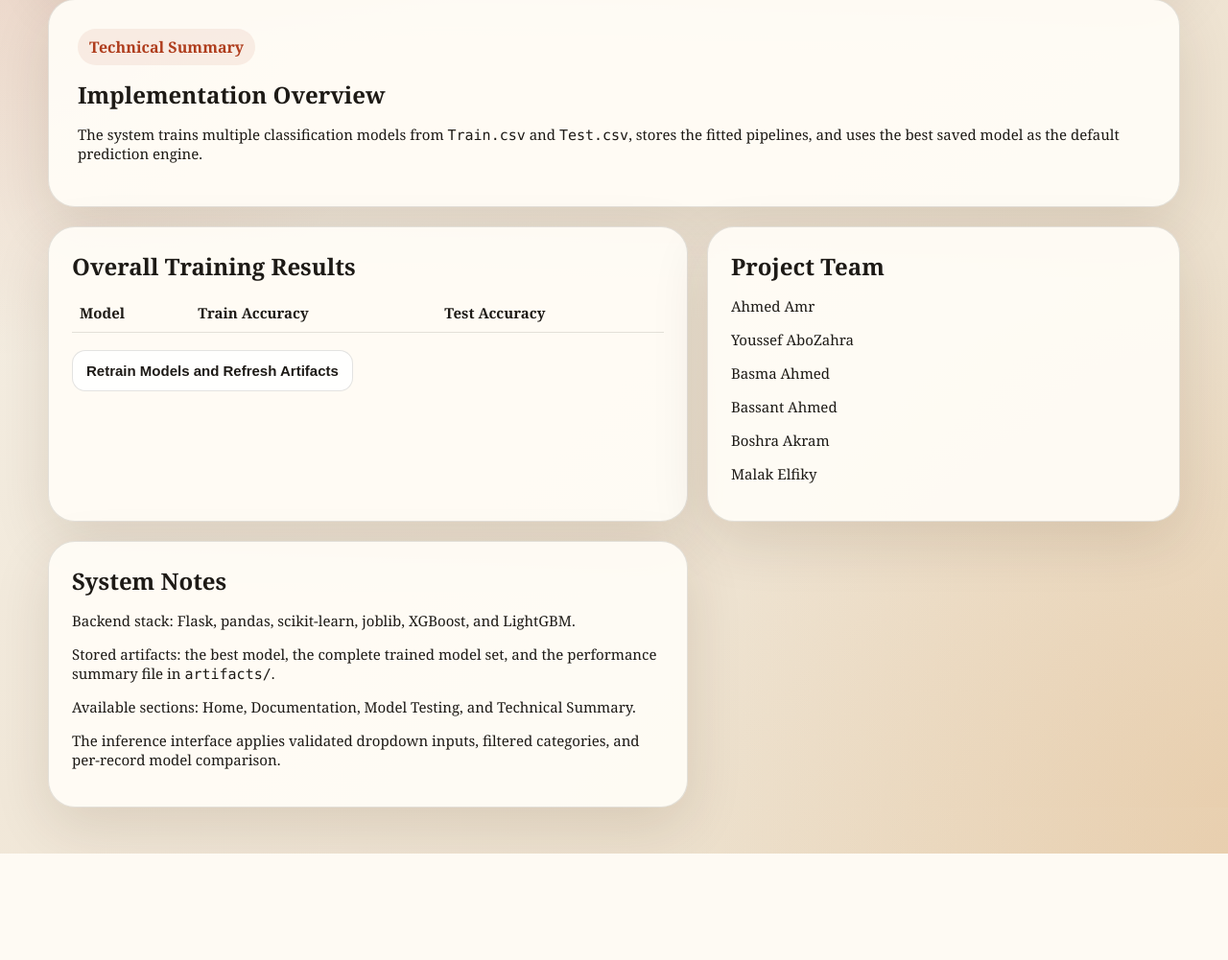
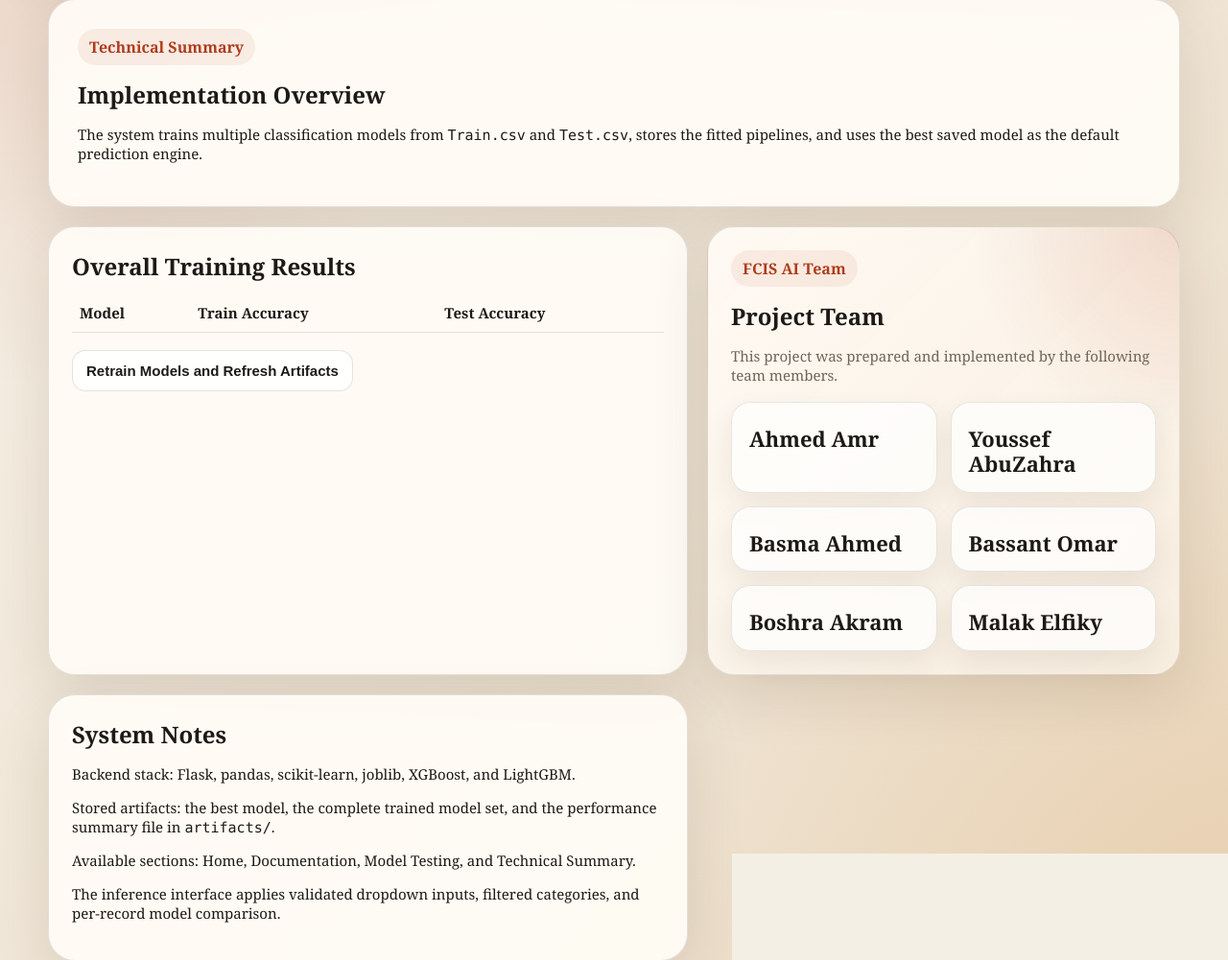
Before and after one commit to Ahm27/Employee_Salary_Prediction_Models, a Flask app: page /developers in a window 1280 px wide. Shown: the part 127-1128 px from the top of the page at 96% size. Before the commit the page ends 1017 px from the top, so only its background shows below. Run offline with Flask 3, Linux system fonts and the light colour scheme; lists and menus that the app fills with data are empty; parts of the project's set-up code (start-up, migrations or seed data) failed here and were passed over.

Commit message:
Revamp team section with new layout and styles

```diff
--- a/templates/developers.html
+++ b/templates/developers.html
@@ -41,14 +41,39 @@
       </form>
     </div>
 
-    <div class="panel">
+    <div class="panel team-panel">
+      <span class="pill">FCIS AI Team</span>
       <h2>Project Team</h2>
-      <p>Ahmed Amr</p>
-      <p>Youssef AboZahra</p>
-      <p>Basma Ahmed</p>
-      <p>Bassant Ahmed</p>
-      <p>Boshra Akram</p>
-      <p>Malak Elfiky</p>
+      <p class="small">
+        This project was prepared and implemented by the following team members.
+      </p>
+
+      <div class="team-grid">
+        <div class="team-card">
+
+          <h3>Ahmed Amr</h3>
+        </div>
+        <div class="team-card">
+
+          <h3>Youssef AbuZahra</h3>
+        </div>
+        <div class="team-card">
+
+          <h3>Basma Ahmed</h3>
+        </div>
+        <div class="team-card">
+
+          <h3>Bassant Omar</h3>
+        </div>
+        <div class="team-card">
+
+          <h3>Boshra Akram</h3>
+        </div>
+        <div class="team-card">
+
+          <h3>Malak Elfiky</h3>
+        </div>
+      </div>
     </div>
 
     <div class="panel">
@@ -59,4 +84,57 @@
       <p>The inference interface applies validated dropdown inputs, filtered categories, and per-record model comparison.</p>
     </div>
   </section>
+
+  <style>
+    .team-panel {
+      background:
+        radial-gradient(circle at top right, rgba(175, 61, 29, 0.14), transparent 32%),
+        linear-gradient(135deg, rgba(255, 250, 244, 0.96), rgba(248, 239, 225, 0.94));
+    }
+
+    .team-grid {
+      display: grid;
+      grid-template-columns: repeat(2, minmax(0, 1fr));
+      gap: 14px;
+      margin-top: 18px;
+    }
+
+    .team-card {
+      padding: 16px 18px;
+      border-radius: 20px;
+      border: 1px solid rgba(29, 26, 22, 0.1);
+      background: rgba(255, 255, 255, 0.72);
+      box-shadow: 0 12px 28px rgba(60, 32, 10, 0.08);
+    }
+
+    .team-card h3 {
+      margin: 8px 0 0;
+      font-size: 22px;
+      line-height: 1.2;
+    }
+
+    .team-badge {
+      display: inline-flex;
+      align-items: center;
+      justify-content: center;
+      min-width: 42px;
+      height: 42px;
+      padding: 0 12px;
+      border-radius: 999px;
+      background: linear-gradient(135deg, #af3d1d, #d06d30);
+      color: #fff;
+      font-weight: 700;
+      letter-spacing: 0.04em;
+    }
+
+    @media (max-width: 640px) {
+      .team-grid {
+        grid-template-columns: 1fr;
+      }
+
+      .team-card h3 {
+        font-size: 20px;
+      }
+    }
+  </style>
 {% endblock %}
```
